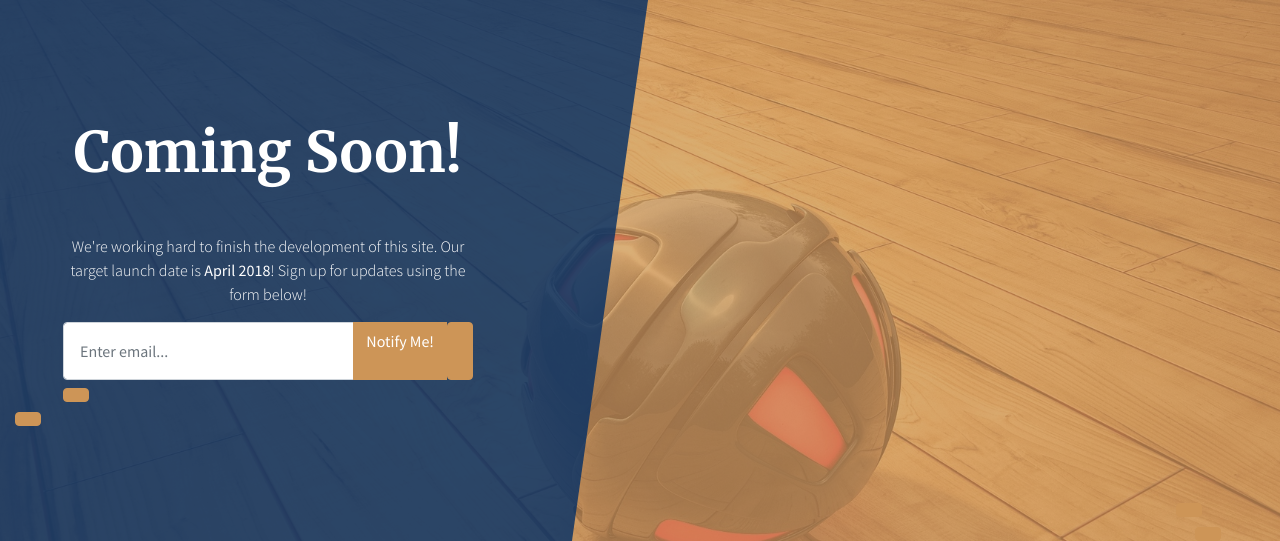
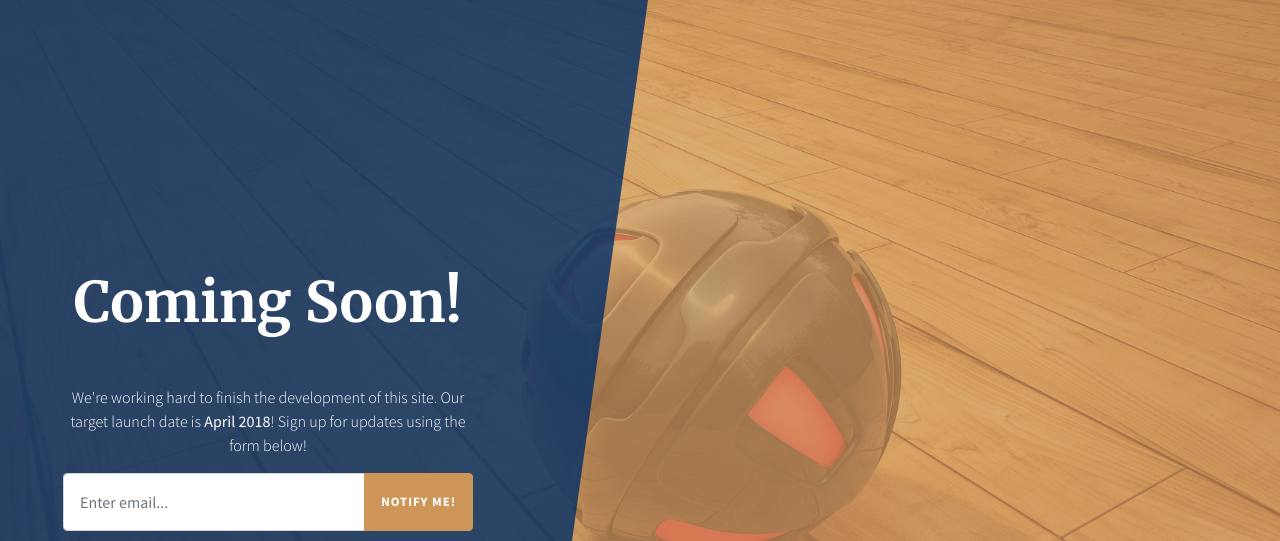
Before and after one commit to SourikAdhikary/SourikAdhikary.github.io, a website: page index.html in a window 1280 px wide. Shown: the top 541 px of the page. Drawn offline with Linux system fonts and the light colour scheme.

Commit message:
Update index.html

```diff
--- a/index.html
+++ b/index.html
@@ -39,7 +39,7 @@
               <div class="input-group input-group-newsletter">
                 <input type="email" class="form-control" placeholder="Enter email..." aria-label="Enter email..." aria-describedby="basic-addon">
                 <div class="input-group-append">
-                  <a href ="sourikadhikary@gmail.com" button class="btn btn-secondary" type="button">Notify Me!</button>
+                  <button class="btn btn-secondary" type="button">Notify Me!</button>
                 </div>
               </div>
             </div>
```
